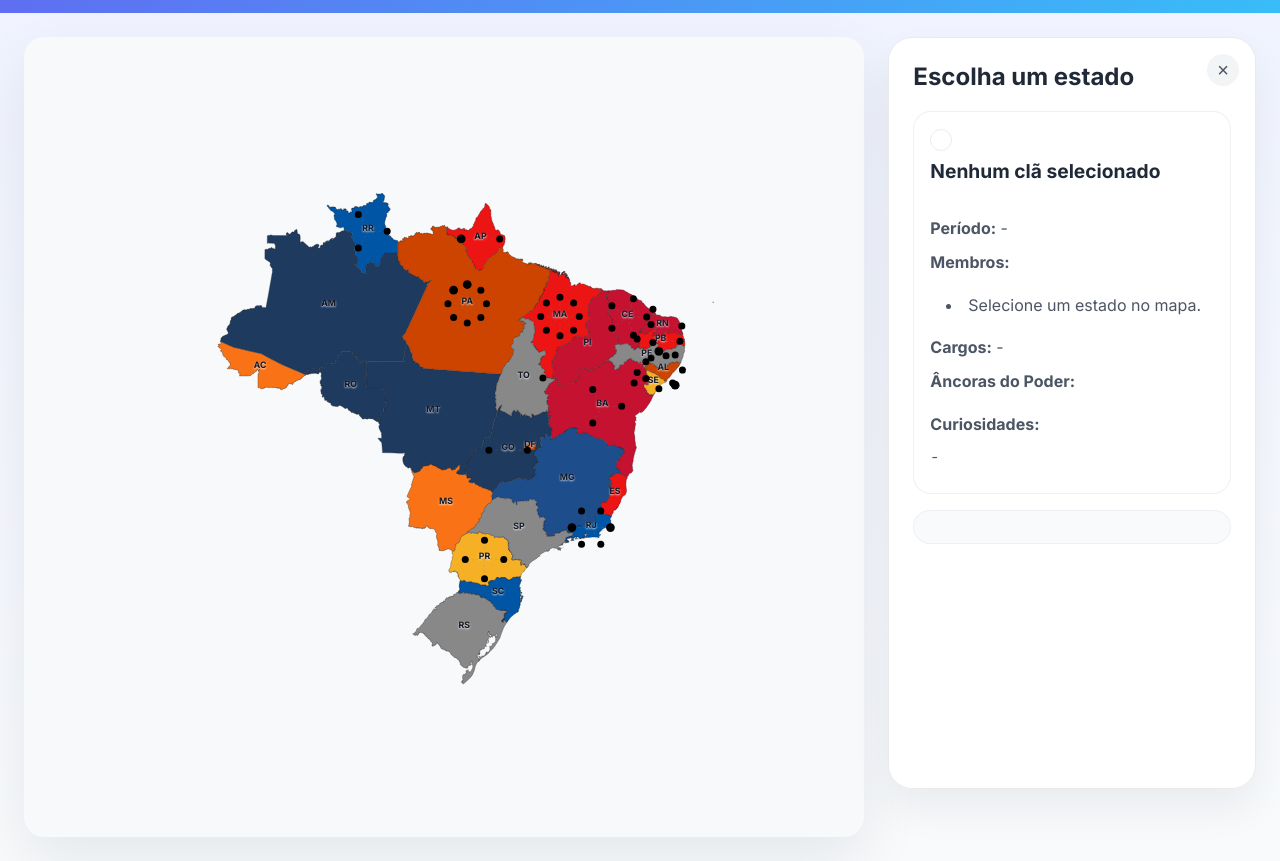
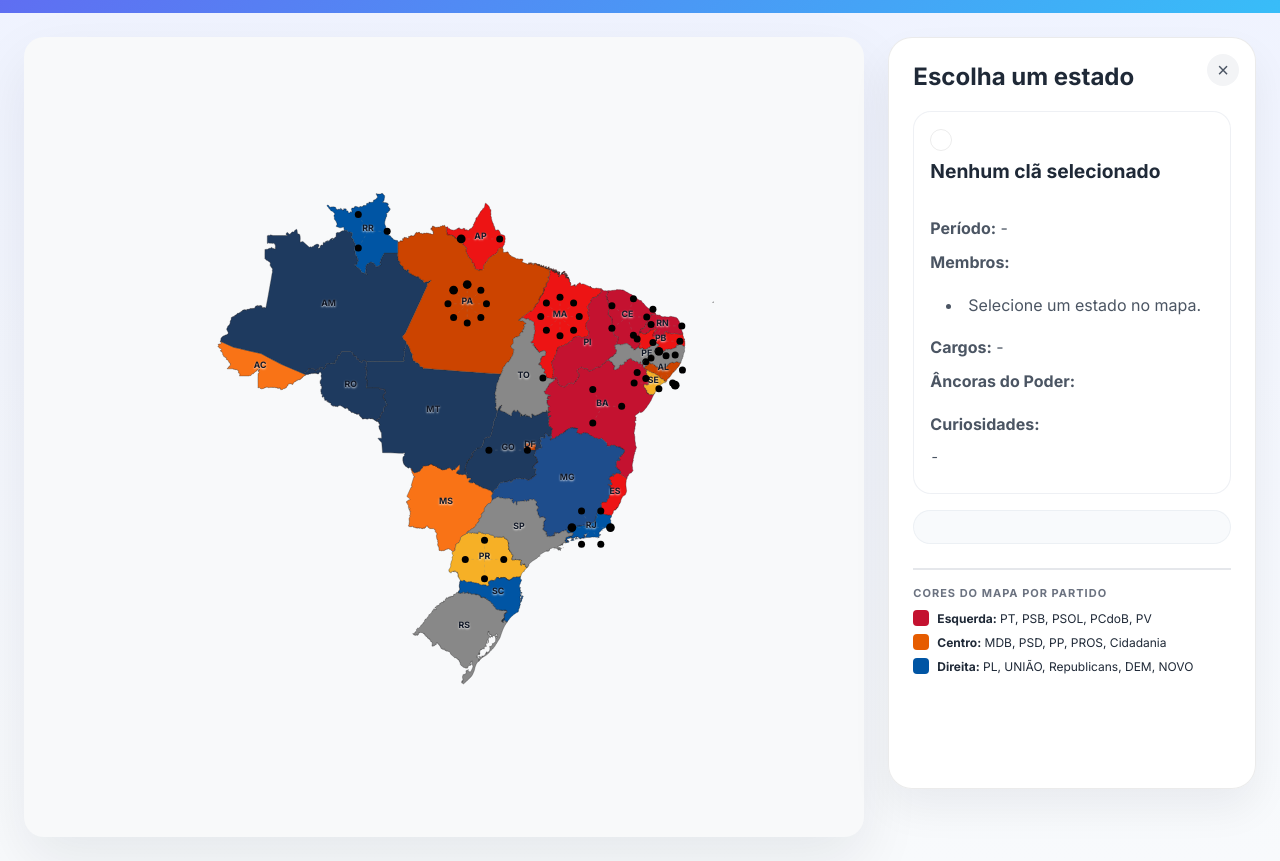
Before and after one commit to renato0503/MapaDoPoder, a plain HTML site: page index.html in a window 1280 px wide. Shown: the part 137-998 px from the top of the page. Drawn offline with nearby package versions, Linux system fonts and the light colour scheme.

Commit message:
feat: adiciona legenda de cores por partido no painel

```diff
--- a/index.html
+++ b/index.html
@@ -37,6 +37,23 @@
         <p id="familia-curiosidades" class="curiosidades">-</p>
       </div>
       <div id="clans-list"></div>
+      <div class="party-legend" style="margin-top:1.5rem; padding-top:1rem; border-top: 2px solid #e5e7eb;">
+        <h4 style="font-size:11px; margin:0 0 10px 0; color:#6b7280; text-transform:uppercase; letter-spacing:1px;">Cores do Mapa por Partido</h4>
+        <div style="display:flex; flex-direction:column; gap:8px;">
+          <div style="display:flex; align-items:center; gap:8px;">
+            <span style="background:#c41230; width:16px; height:16px; border-radius:4px; display:inline-block;"></span>
+            <span style="font-size:12px;"><strong>Esquerda:</strong> PT, PSB, PSOL, PCdoB, PV</span>
+          </div>
+          <div style="display:flex; align-items:center; gap:8px;">
+            <span style="background:#e65c00; width:16px; height:16px; border-radius:4px; display:inline-block;"></span>
+            <span style="font-size:12px;"><strong>Centro:</strong> MDB, PSD, PP, PROS, Cidadania</span>
+          </div>
+          <div style="display:flex; align-items:center; gap:8px;">
+            <span style="background:#0055a4; width:16px; height:16px; border-radius:4px; display:inline-block;"></span>
+            <span style="font-size:12px;"><strong>Direita:</strong> PL, UNIÃO, Republicans, DEM, NOVO</span>
+          </div>
+        </div>
+      </div>
     </aside>
   </main>
 
```
